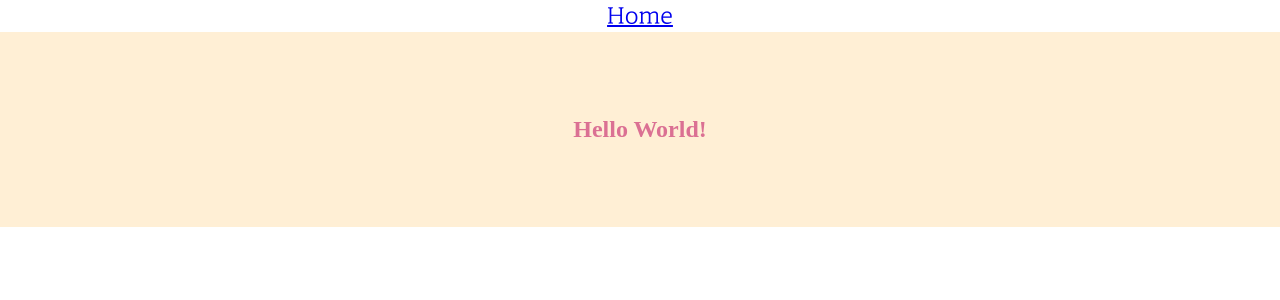
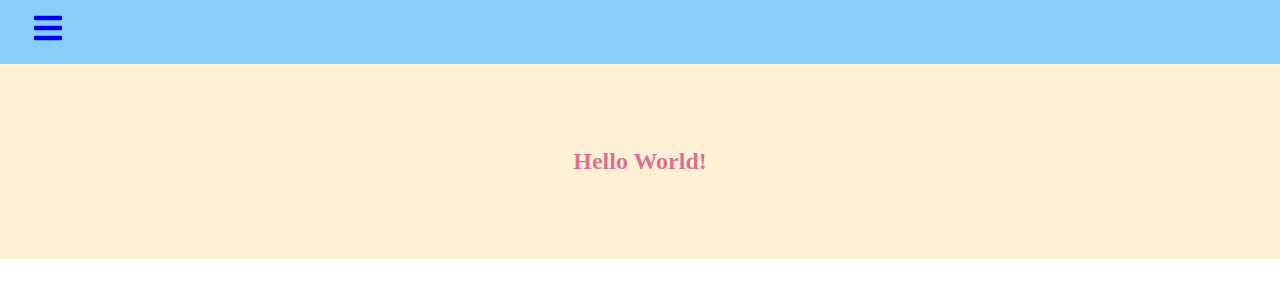
Before and after one commit to dannyp0930/styeld-component, a React (Create React App) app: page / in a window 1280 px wide. Shown: the top 300 px of the page. Built offline with nearby package versions, Linux system fonts and the light colour scheme; a web font is replaced by a local one.

Commit message:
FEAT: Navbar 왼쪽 토글

```diff
--- a/package.json
+++ b/package.json
@@ -8,6 +8,7 @@
     "@testing-library/user-event": "^13.5.0",
     "react": "^17.0.2",
     "react-dom": "^17.0.2",
+    "react-icons": "^4.3.1",
     "react-router-dom": "^6.2.1",
     "react-scripts": "5.0.0",
     "styled-components": "^5.3.3",
--- a/src/common/Navbar.js
+++ b/src/common/Navbar.js
@@ -1,10 +1,39 @@
+import { useState } from 'react'
+import * as FaIcons from 'react-icons/fa';
+import * as AiIcons from 'react-icons/ai';
 import { NavLink } from 'react-router-dom'
-import * as N from './Styles'
+import {
+  NavBar,
+  NavMenuBar,
+  Nav,
+  NavItems,
+  NavToggle,
+  StyledNavLink,
+} from './Styles'
 
 export function Navbar() {
+  const [sidebar, setSidebar] = useState(false);
+  function showSidebar() { setSidebar(!sidebar) };
+
   return (
-    <N.Nav>
-      <NavLink to='/'>Home</NavLink>
-    </N.Nav>
+    <>
+      <NavBar>
+        <NavMenuBar to="#">
+          <FaIcons.FaBars onClick={showSidebar}/>
+        </NavMenuBar>
+      </NavBar>
+      {sidebar ?
+        <Nav>
+          <NavItems onClick={showSidebar}>
+            <NavToggle>
+              <StyledNavLink to="#">
+                <AiIcons.AiOutlineClose></AiIcons.AiOutlineClose>
+              </StyledNavLink>
+            </NavToggle>
+            <StyledNavLink to="/">Home</StyledNavLink>
+          </NavItems>
+        </Nav>
+      : null}
+    </>
   );
 };
--- a/src/common/Styles.js
+++ b/src/common/Styles.js
@@ -1,8 +1,52 @@
+import { NavLink } from "react-router-dom";
 import styled from "styled-components";
+
+export const NavBar = styled.div`
+  background-color: LightSkyBlue;
+  height: 4rem;
+  display: flex;
+  justify-items: center;
+  align-items: center;
+`;
+
+export const NavMenuBar = styled(NavLink)`
+  margin-left: 2rem;
+  color: Blue;
+  font-size: 2rem;
+  background:none;
+`;
 
 export const Nav = styled.nav`
   font-family: Maru Buri;
   font-size: 1.5em;
   text-align: center;
-  color: palevioleted;
+  color: blue;
+  text-decoration: none;
+  background-color: LightSkyBlue;
+  width: 10rem;
+  height: 100%;
+  display: flex;
+  position: fixed;
+  top: 0;
+  left: 0;
+  transition: 850ms;
 `;
+
+export const NavItems = styled.ul`
+  width: 100%;
+`;
+
+export const NavToggle = styled.li`
+  color: blue;
+  background-color: LightSkyBlue;
+  width: 100%;
+  height: 5rem;
+  display: flex;
+  justify-content: flex-start;
+  align-items: center;
+`;
+
+export const StyledNavLink = styled(NavLink)`
+  color: Blue;
+  text-decoration: none;
+`;
--- a/src/components/home/Home.js
+++ b/src/components/home/Home.js
@@ -1,13 +1,16 @@
-import * as H from './Styles'
+import {
+  Wrapper,
+  Title,
+} from './Styles'
 
 export function Home() {
   return (
     <div>
-      <H.Wrapper>
-        <H.Title>
+      <Wrapper>
+        <Title>
           Hello World!
-        </H.Title>
-      </H.Wrapper>
+        </Title>
+      </Wrapper>
     </div>
   );
 };
```
Also changed, not shown: 1 other file (tests, documents, lock files or other folders).
